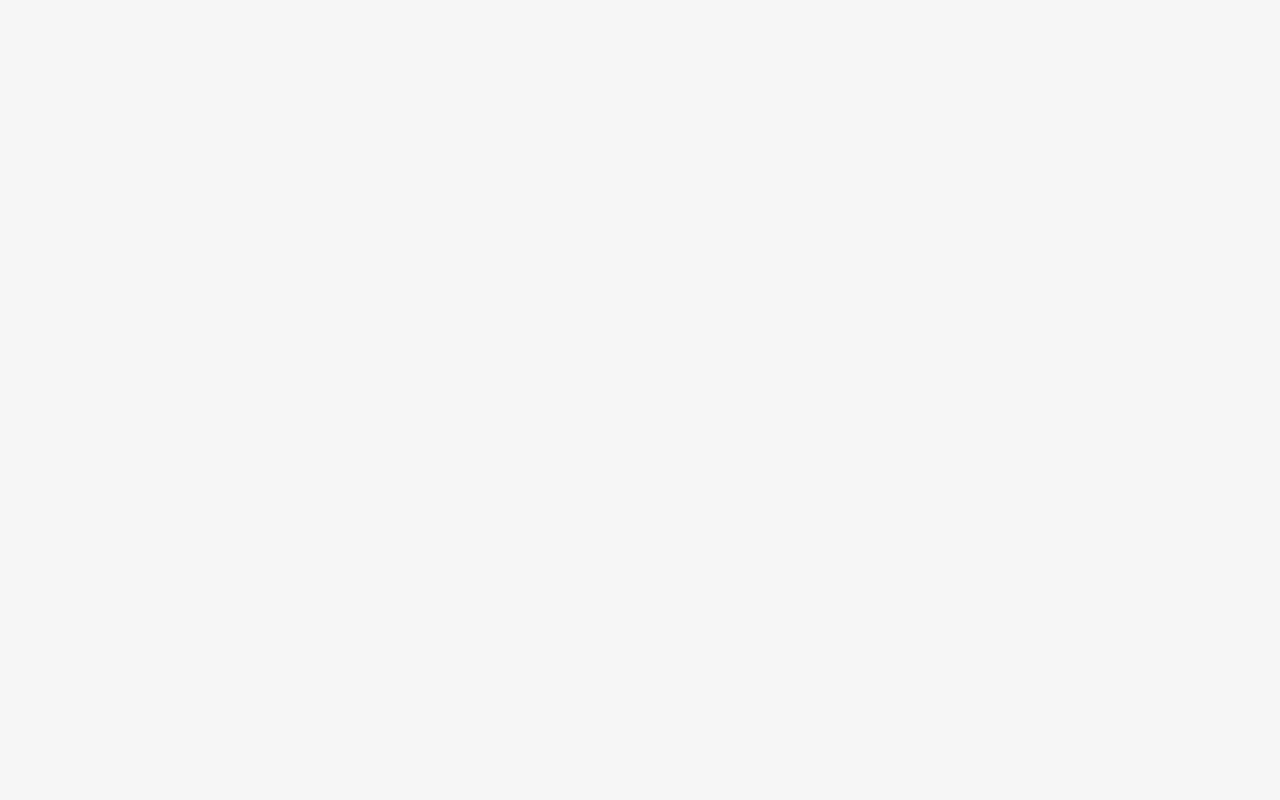
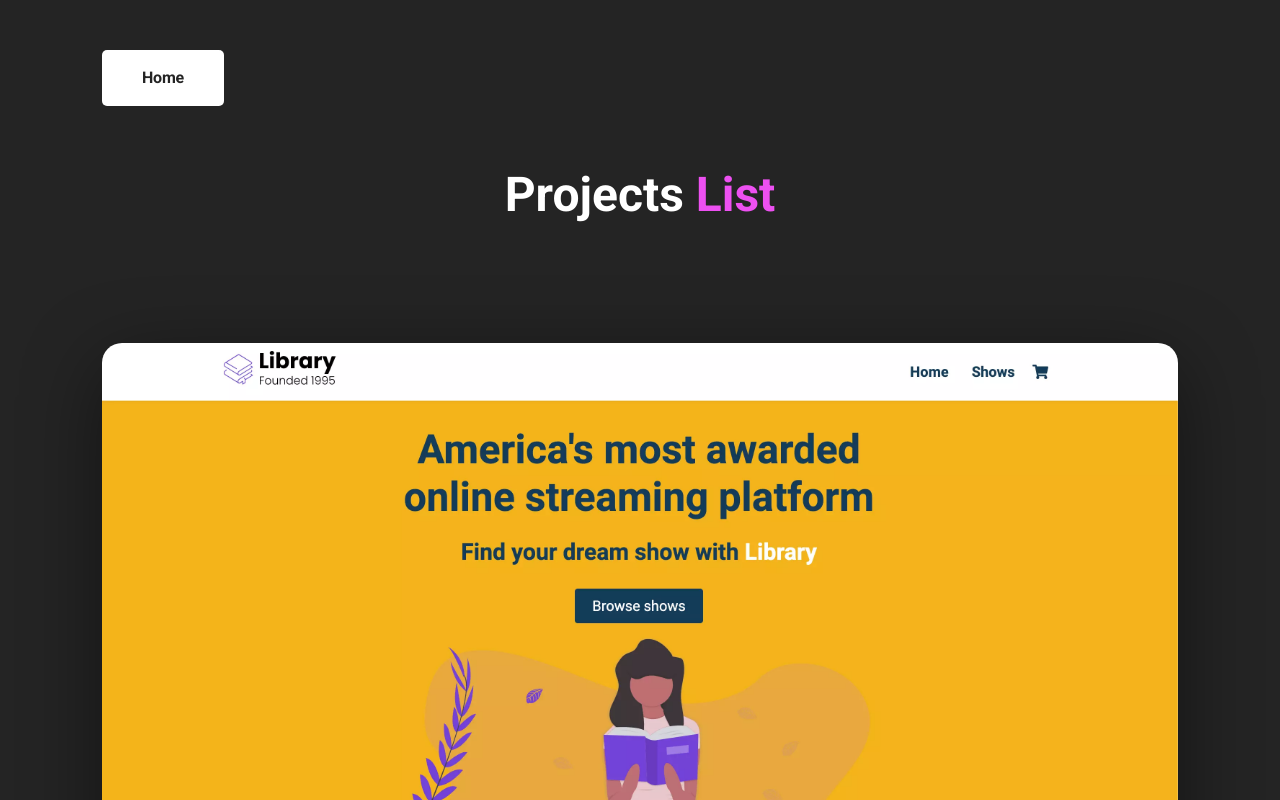
Before and after one commit to JawadH02/E-Portfolio-react, a React (Create React App) app: page /projects in a window 1280 px wide. Before the commit this address had no page. Shown: the top 800 px of the page. Built offline with nearby package versions, Linux system fonts and the light colour scheme.

Commit message:
added a projects page

```diff
--- a/src/App.jsx
+++ b/src/App.jsx
@@ -1,7 +1,9 @@
 import { useCallback, useEffect, useLayoutEffect, useState } from "react";
 import { BrowserRouter as Router, Routes, Route } from "react-router-dom";
+import { Footer } from "./components/Footer";
 import { modalContext } from "./Context/ModalContext";
 import { Home } from "./Pages/Home";
+import { ProjectsPage } from "./Pages/ProjectsPage";
 
 function App() {
   const [isModalOpen, setIsModalOpen] = useState(false);
@@ -33,6 +35,7 @@ function App() {
         <div className={`App ${isModalOpen ? "modal--open" : ""} ${uv}-theme`}>
           <Routes>
             <Route path="/" element={<Home />} />
+            <Route path="/projects" element={<ProjectsPage />} />
           </Routes>
         </div>
       </modalContext.Provider>
--- /dev/null
+++ b/src/Pages/ProjectsPage.jsx
@@ -0,0 +1,56 @@
+import { FaArrowUp } from "react-icons/fa";
+import { useNavigate } from "react-router-dom";
+import { Project } from "../components/ui/Project";
+import { projects } from "../Data/projectsData";
+import footerLogo from "../assets/images/logo.webp";
+import "../index.css";
+
+export const ProjectsPage = () => {
+  const navigate = useNavigate();
+  return (
+    <section id="projects">
+      <div className="container">
+        <div className="row">
+          <div className="projects__header">
+            <button
+              className="header__button header__btn--projects-page"
+              onClick={() => {
+                navigate("/");
+                window.scroll(0, 0);
+              }}
+            >
+              Home
+            </button>
+            <h1 className="section__title">
+              Projects <span className="blue">List</span>
+            </h1>
+          </div>
+          <ul className="project__list">
+            {projects.slice(0, 6).map((project) => {
+              return <Project {...project} key={project.id} />;
+            })}
+          </ul>
+        </div>
+      </div>
+      <footer>
+        <div className="container">
+          <div className="row footer__row">
+            <div onClick={() => window.scroll(0, 0)} className="footer__anchor">
+              <figure>
+                <img
+                  className="footer__logo--img logo--white click"
+                  src={footerLogo}
+                  alt=""
+                />
+              </figure>
+              <span className="footer__logo--popper click">
+                Top
+                <FaArrowUp />
+              </span>
+            </div>
+          </div>
+        </div>
+      </footer>
+    </section>
+  );
+};
--- a/src/components/Nav.jsx
+++ b/src/components/Nav.jsx
@@ -77,7 +77,7 @@ export const Nav = () => {
       <Particles
         className="tsparticles"
         options={{
-          fpsLimit: 120,
+          fpsLimit: 60,
           interactivity: {
             events: {
               onHover: {
--- a/src/components/Projects.jsx
+++ b/src/components/Projects.jsx
@@ -1,55 +1,33 @@
 import "../index.css";
 import { projects } from "../Data/projectsData";
 import { FaGithub, FaLink } from "react-icons/fa";
-import Particles from "react-tsparticles";
+import { useNavigate } from "react-router-dom";
+import { Project } from "./ui/Project";
 export const Projects = () => {
-
+  const navigate = useNavigate();
   return (
     <section id="projects">
       <div className="container">
         <div className="row">
-          <h1 className="section__title">
-            Here are some of my <span className="blue">projects</span>
-          </h1>
+          <div className="projects__header">
+            <h1 className="section__title">
+              Here are some of my <span className="blue">projects</span>
+            </h1>
+            {projects.length > 2 && (
+              <button
+                className="header__button"
+                onClick={() => {
+                  navigate("/projects");
+                  window.scroll(0, 0);
+                }}
+              >
+                View All
+              </button>
+            )}
+          </div>
           <ul className="project__list">
-            {projects.map((project) => {
-              return (
-                <li className="project" key={project.id}>
-                  <div className="project__wrapper">
-                    <img src={project.image} className="project__img" alt="" />
-                    <div className="project__wrapper--bg">
-
-                    </div>
-                    <div className="project__description">
-                      <h3 className="project__description--title">
-                        {project.name}
-                      </h3>
-                      <h4 className="project__description--sub-title">
-                        {project.techStack}
-                      </h4>
-                      <p className="project__description--para">
-                        {project.description}
-                      </p>
-                      <div className="project__description--links">
-                        <a
-                          href={project.gitHubLink}
-                          target="_blank"
-                          className="project__description--link"
-                        >
-                          <FaGithub />
-                        </a>
-                        <a
-                          href={project.websiteLink}
-                          target="_blank"
-                          className="project__description--link"
-                        >
-                          <FaLink />
-                        </a>
-                      </div>
-                    </div>
-                  </div>
-                </li>
-              );
+            {projects.slice(0, 2).map((project) => {
+              return <Project {...project} key={project.id} />;
             })}
           </ul>
         </div>
--- /dev/null
+++ b/src/components/ui/Project.jsx
@@ -0,0 +1,38 @@
+import "../../index.css";
+import { FaGithub, FaLink } from "react-icons/fa";
+
+export const Project = (project) => {
+  return (
+    <ul className="project__list">
+      <li className="project">
+        <div className="project__wrapper">
+          <img src={project.image} className="project__img" alt="" />
+          <div className="project__wrapper--bg"></div>
+          <div className="project__description">
+            <h3 className="project__description--title">{project.name}</h3>
+            <h4 className="project__description--sub-title">
+              {project.techStack}
+            </h4>
+            <p className="project__description--para">{project.description}</p>
+            <div className="project__description--links">
+              <a
+                href={project.gitHubLink}
+                target="_blank"
+                className="project__description--link"
+              >
+                <FaGithub />
+              </a>
+              <a
+                href={project.websiteLink}
+                target="_blank"
+                className="project__description--link"
+              >
+                <FaLink />
+              </a>
+            </div>
+          </div>
+        </div>
+      </li>
+    </ul>
+  );
+};
--- a/src/index.css
+++ b/src/index.css
@@ -181,9 +181,15 @@ nav,
   background-color: #fff;
 }
 
-.dark-theme .mail__btn {
+.dark-theme .mail__btn,
+.dark-theme .header__button {
   background-color: #fff;
   color: #242424;
+}
+
+.dark-theme .header__button:hover {
+  color: #fff;
+  transition: all 300ms ease;
 }
 /*
 
@@ -584,11 +590,52 @@ PROJECTS
 
 */
 
+.projects__header {
+  display: flex;
+  flex-direction: column;
+  justify-content: center;
+  align-items: center;
+  margin-bottom: 60px;
+}
+
 .section__title {
   text-align: center;
   font-size: 48px;
   margin-bottom: 60px;
   color: #242424;
+}
+
+.header__button {
+  font-size: 16px;
+  font-weight: 700;
+  line-height: 16px;
+  letter-spacing: -0.2px;
+  border-style: none;
+  color: #fff;
+  position: relative;
+  overflow: hidden;
+  border-radius: 5px;
+  z-index: 1;
+  background-color: #242424;
+  border-width: 2px 2px 2px 2px;
+  padding: 20px 40px 20px 40px;
+}
+
+.header__button::before {
+  content: "";
+  position: absolute;
+  left: 0;
+  top: 0;
+  width: 100%;
+  height: 100%;
+  background-color: #ed50f1;
+  transform: translateX(-100%);
+  transition: all 0.3s;
+  z-index: -1;
+}
+
+.header__button:hover::before {
+  transform: translateX(0);
 }
 
 .project__img {
@@ -667,7 +714,18 @@ PROJECTS
 
 /*
 
-PROJECTS
+PROJECTS PAGE
+
+*/
+
+.header__btn--projects-page {
+  align-self: start;
+  margin-bottom: 60px;
+}
+
+/*
+
+FOOTER
 
 */
 
```
